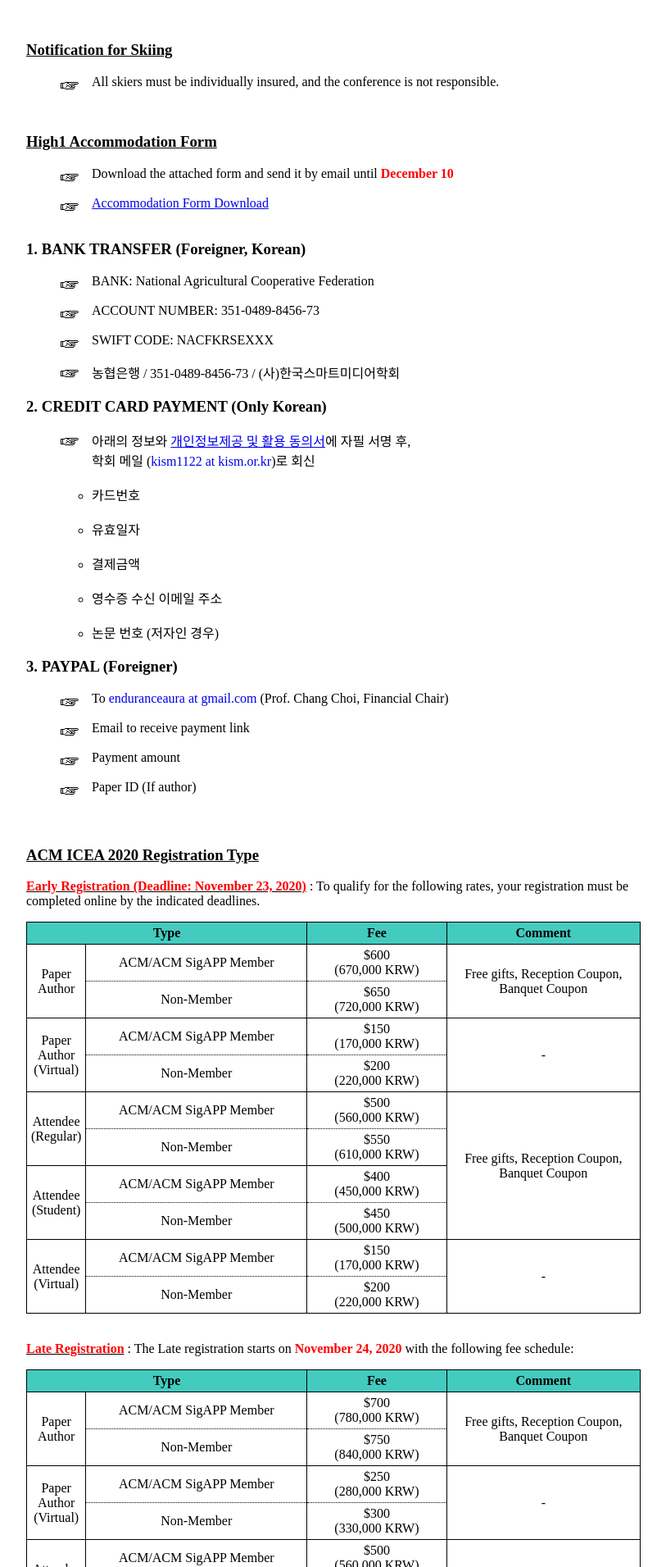
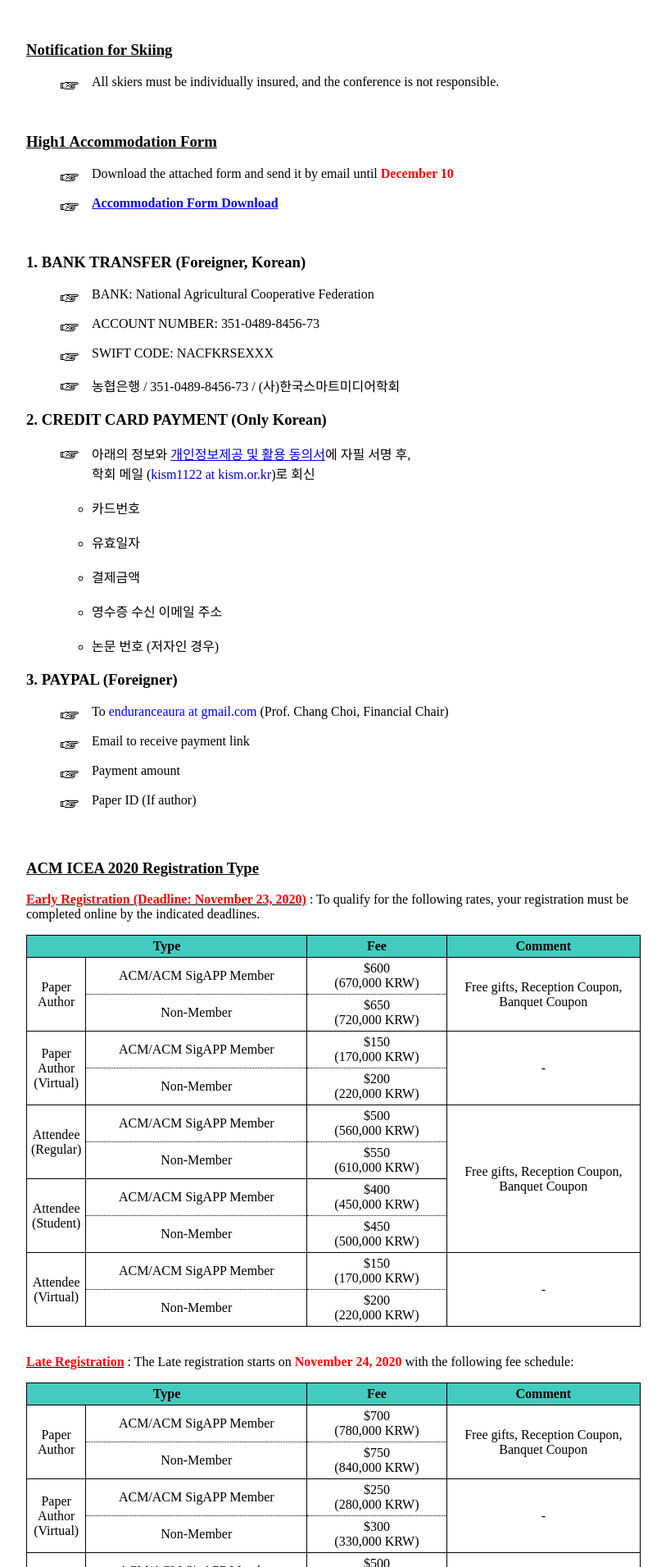
Before and after one commit to icea-conf/2020, a Jekyll site: the page built from registration/index.html, in a window 1280 px wide. Shown: the part 838-2749 px from the top of the page at 82% size, without its empty margins (233-1046 px from the left). Built offline with Jekyll 4.4.1, drawn with Linux system fonts in a browser that asks for light colours.

Commit message:
Update index.html

```diff
--- a/registration/index.html
+++ b/registration/index.html
@@ -37,8 +37,8 @@
                <h3><u>High1 Accommodation Form</u></h3>
                <ul class="ul-style">
                     <li class="li-style"><a style="text-align: justify">Download the attached form and send it by email until <b style="color: #FF0000">December 10</b></a></li><br>
-                    <li class="li-style"><a style="text-align: justify"><a href="https://icea-conf.github.io/2020/registration/high1-reservation-form.hwp">Accommodation Form Download</a></a></li><br>
-               </ul>
+                    <li class="li-style"><a style="text-align: justify"><b><a href="https://icea-conf.github.io/2020/registration/high1-reservation-form.hwp">Accommodation Form Download</a></b></a></li>
+               </ul><br>
 
                <h3>1. BANK TRANSFER (Foreigner, Korean)</h3>
                <ul class="ul-style">
```
